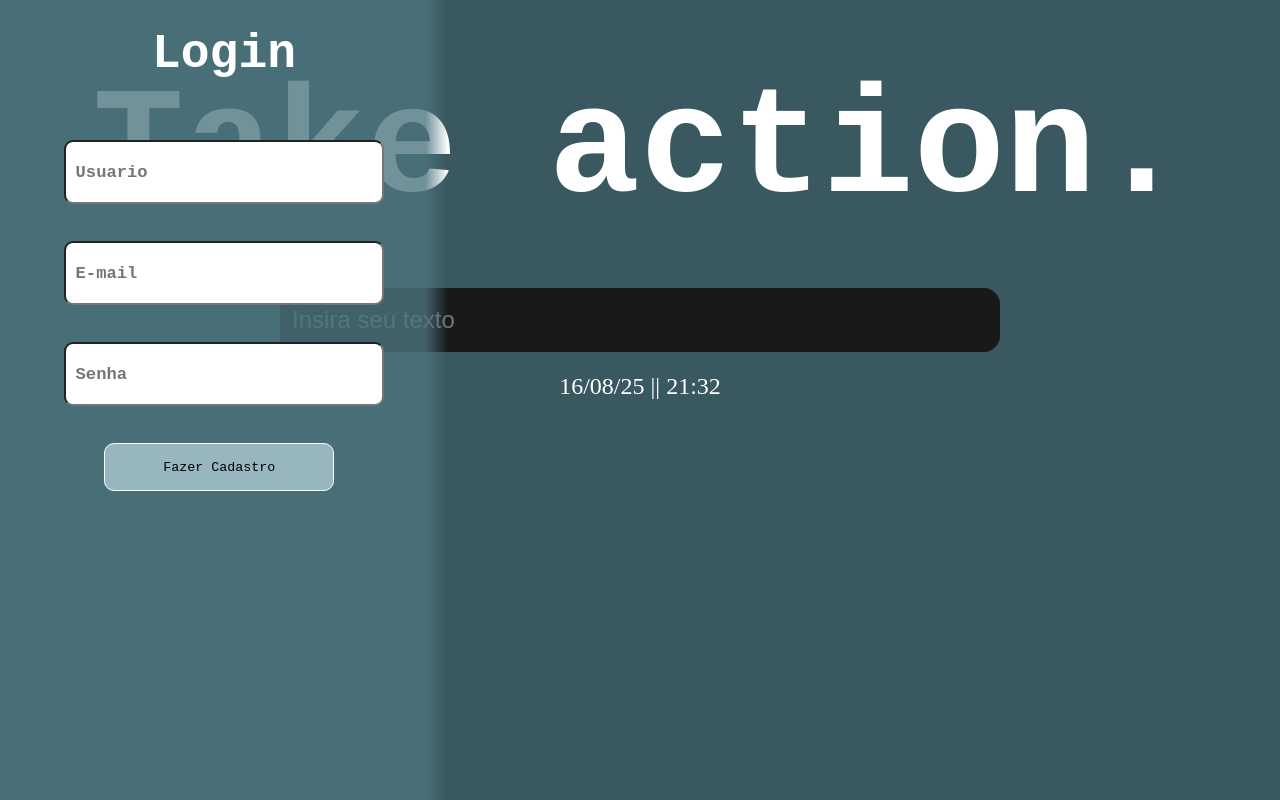
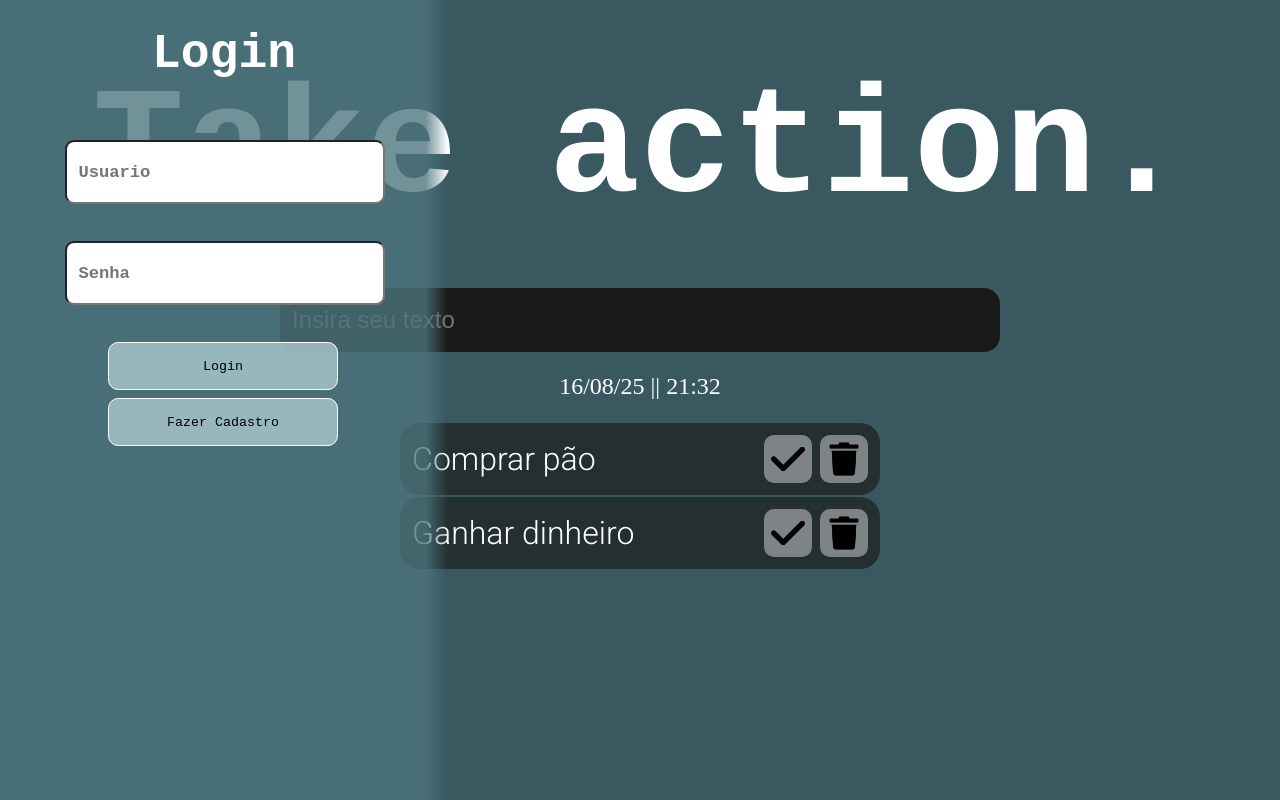
Before and after one commit to Joao-Vitor-Piccolo/todolistapp, a plain HTML site: page src/staticFiles/index.html in a window 1280 px wide. Drawn offline with Linux system fonts and the light colour scheme; some packages are replaced by stand-ins of ours; a script that the page names is missing.

Commit message:
updating JS code

```diff
--- a/src/staticFiles/index.html
+++ b/src/staticFiles/index.html
@@ -24,11 +24,11 @@
             <h2>Login</h2>
             <form action="/enviar" method="post">
             <input type="text" id="nome" name="nome" placeholder="Usuario" required><br><br>
+            <input type="password" id="senha" name="senha" placeholder="Senha" required><br><br>
+            <button class="botao">Login</button>
+            <button class="botao" id="cadastro">Fazer Cadastro</button>
 
-            <input type="email" id="email" name="email" placeholder="E-mail" required><br><br>
 
-            <input type="password" id="senha" name="senha" placeholder="Senha" required><br><br>
-            <button id="cadastro">Fazer Cadastro</button>
         </div>
     <script src="./src/js/main.js"></script>
 </body>
--- a/src/staticFiles/src/css/styles.css
+++ b/src/staticFiles/src/css/styles.css
@@ -36,6 +36,7 @@ body{
 }
 
 #login input{
+    margin-left: 9.5%;
     font-family: monospace;
     font-size: 1.7rem;
     font-weight: bolder;
@@ -51,8 +52,9 @@ body{
     transition: all 0.4s ease;
 }
 
-button{
-    margin-left: 12.5%;
+.botao{
+    margin-left: 20.5%;
+    margin-bottom: 2%;
     background-color: #adcad1c9;
     font-family: monospace;
     border-radius: 1rem;
@@ -61,7 +63,7 @@ button{
     height: 6vh;
 }
 
-#login #cadastro:hover{
+#login .botao:hover{
     font-weight: 1000;
     transition: all 0.2s ease;
     width: 18.9vw;
--- a/src/staticFiles/src/js/main.js
+++ b/src/staticFiles/src/js/main.js
@@ -1,29 +1,23 @@
 let inputEl = document.querySelector("input");
 let btnEl = document.querySelector("button");
-let tarefas= [];
+let tarefas = ["Comprar pão", "Ganhar dinheiro"];
+
+
+inputEl.addEventListener("keypress", (e)=>{
+    if(e.key == "Enter") adicionarTarefa();
+})
 
 const validarCampo=()=>{
- let valida = false;
- if(document.getElementById("task").value == "") valida = true;
- return valida;
+  let valida = false;
+  if(document.getElementById("task").value == "") valida = true;
+  return valida;
 }
 
-
-function atualizarRelogio() {
-  const agora = new Date();
-
-  const dia = agora.getDate().toString().padStart(2, "0");
-  const mes = (agora.getMonth() + 1).toString().padStart(2, "0");
-  const ano = agora.getFullYear().toString().slice(-2);
-
-  const horas = agora.getHours().toString().padStart(2, "0");
-  const minutos = agora.getMinutes().toString().padStart(2, "0");
-
-  const horarioFormatado = `${dia}/${mes}/${ano} || ${horas}:${minutos}`;
-
-  document.getElementById("relogio").textContent = horarioFormatado;
+function verificarLista(){
+  for(let tarefa of tarefas){
+    criarDiv(tarefa)
+  }
 }
-
 
 function criarDiv(value) {
   const container = document.getElementById("main");
@@ -39,7 +33,7 @@ function criarDiv(value) {
   check.classList.add("check")
   trash_bin.classList.add('trash_bin')
   trash_bin.onclick = () => novaDiv.remove();
-    check.onclick = () => {
+  check.onclick = () => {
   p.classList.toggle("dashed");
   check.classList.toggle("close_check");
 };
@@ -67,9 +61,22 @@ function adicionarTarefa(){
     }
 }
 
-inputEl.addEventListener("keypress", (e)=>{
-    if(e.key == "Enter") adicionarTarefa();
-})
+function atualizarRelogio() {
+  const agora = new Date();
 
+  const dia = agora.getDate().toString().padStart(2, "0");
+  const mes = (agora.getMonth() + 1).toString().padStart(2, "0");
+  const ano = agora.getFullYear().toString().slice(-2);
+
+  const horas = agora.getHours().toString().padStart(2, "0");
+  const minutos = agora.getMinutes().toString().padStart(2, "0");
+
+  const horarioFormatado = `${dia}/${mes}/${ano} || ${horas}:${minutos}`;
+
+  document.getElementById("relogio").textContent = horarioFormatado;
+}
+
+
+verificarLista()
 setInterval(atualizarRelogio, 1000);
 atualizarRelogio();
```
